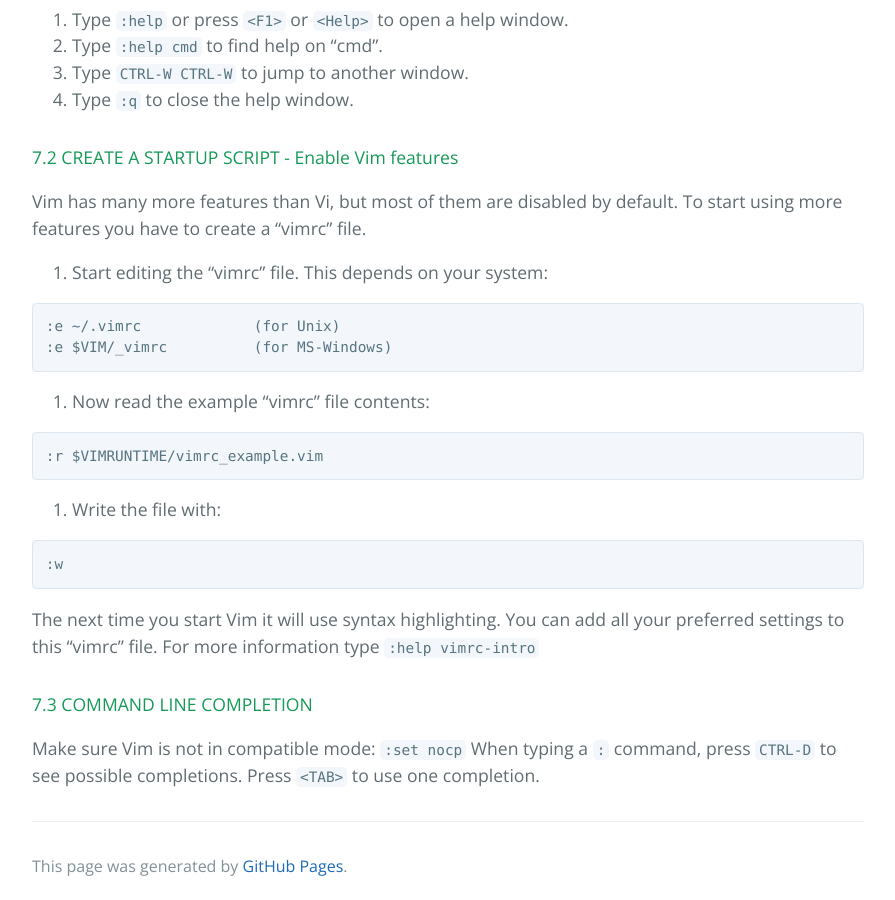
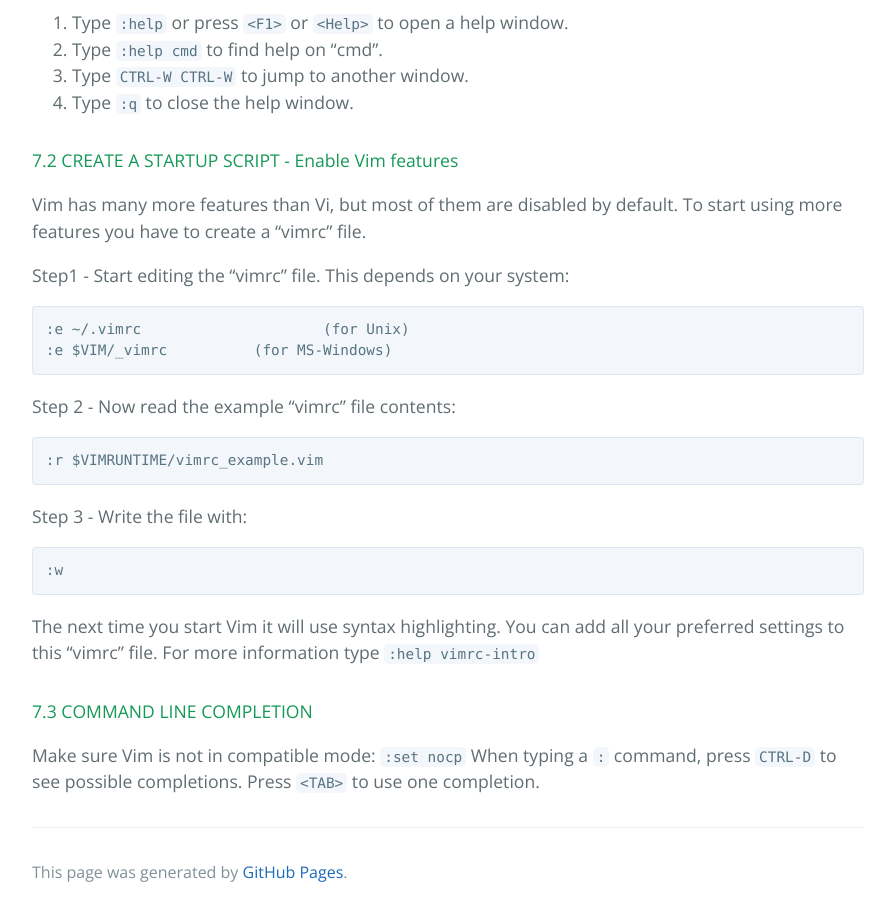
Before and after one commit to klotski/klotski.github.io, a Jekyll site: the page built from _posts/2017-01-01-Vim_Tutorial.md, in a window 1280 px wide and 900 px high, scrolled down 6956 px. Shown: the whole window, without its empty margins (192-1087 px from the left). Built offline with Jekyll 4.4.1, drawn with Linux system fonts in a browser that asks for light colours.

Commit message:
update post

````diff
--- a/_posts/2017-01-01-Vim_Tutorial.md
+++ b/_posts/2017-01-01-Vim_Tutorial.md
@@ -221,13 +221,13 @@ NOTE: `a`, `i` and `A` all go to the same Insert mode, the only difference is wh
 
 #### 6.3 ANOTHER WAY TO REPLACE
 
-- Typing a capital `R` enters Replace mode until `<ESC>` is pressed.
+Typing a capital `R` enters Replace mode until `<ESC>` is pressed.
 
 NOTE: Replace mode is like Insert mode, but every typed character deletes an existing character.
 
 #### 6.4 COPY AND PASTE TEXT
 
-- The `y` operator yanks (copies) text, `p` puts (pastes) it.
+The `y` operator yanks (copies) text, `p` puts (pastes) it.
 
 NOTE: you can also use `y` as an operator; `yw` yanks one word.
 
@@ -255,23 +255,18 @@ NOTE: If you want to ignore case for just one search command, use "\c" in the ph
 
 Vim has many more features than Vi, but most of them are disabled by default. To start using more features you have to create a "vimrc" file.
 
-1. Start editing the "vimrc" file. This depends on your system:
+Step1 - Start editing the "vimrc" file. This depends on your system:
 
-```
-:e ~/.vimrc		(for Unix)
-:e $VIM/_vimrc		(for MS-Windows)
-```
+    :e ~/.vimrc			(for Unix)
+    :e $VIM/_vimrc		(for MS-Windows)
 
-2. Now read the example "vimrc" file contents:
+Step 2 - Now read the example "vimrc" file contents:
 
-```
-:r $VIMRUNTIME/vimrc_example.vim
-```
-3. Write the file with:
+    :r $VIMRUNTIME/vimrc_example.vim
 
-```
-:w
-```
+Step 3 - Write the file with:
+
+    :w
 
 The next time you start Vim it will use syntax highlighting. You can add all your preferred settings to this "vimrc" file. For more information type `:help vimrc-intro`
 
````
